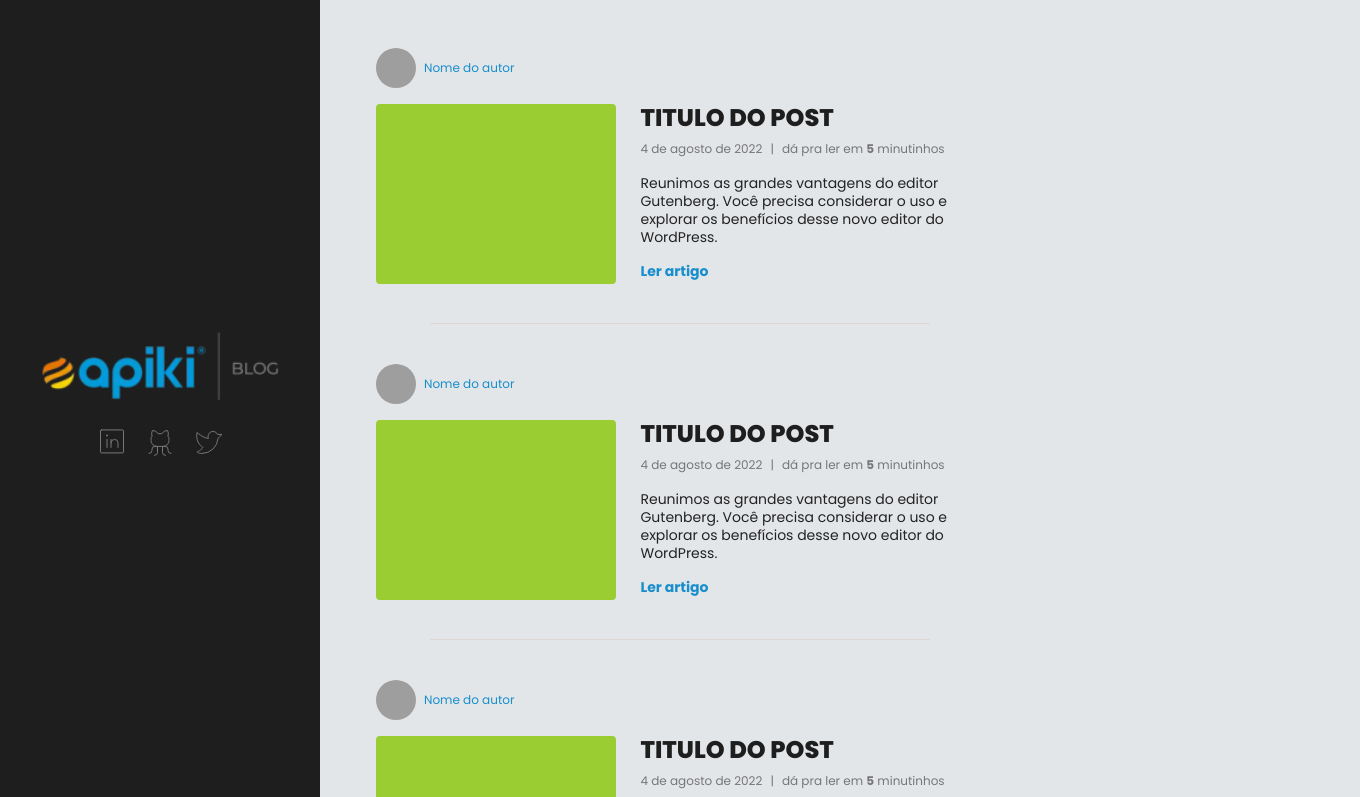
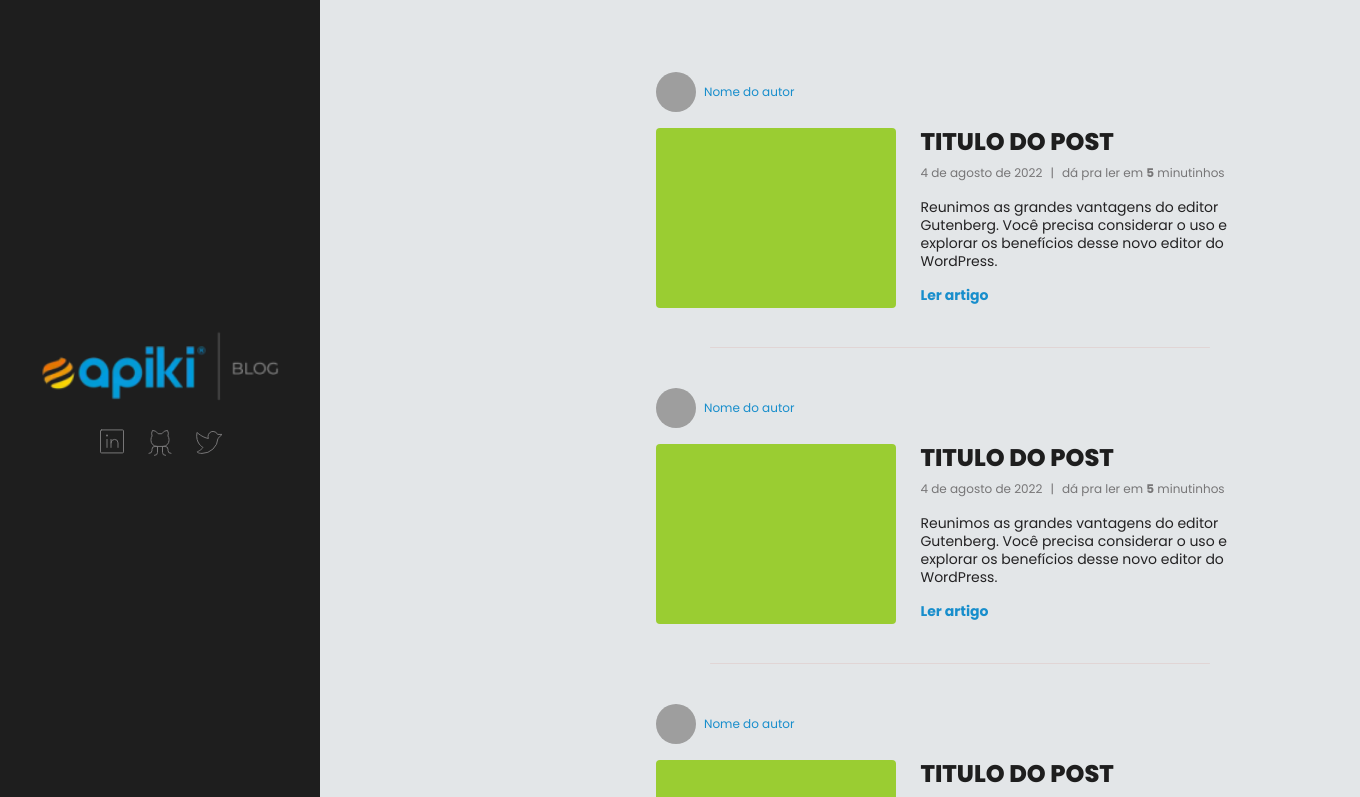
Before and after one commit to Apiki/front-end-challenge, a Next.js app: page / in a window 1280 px wide. Shown: the top 797 px of the page, 1360 px wide, since content can reach past the window. Built offline with nearby package versions, Linux system fonts and the light colour scheme; grey boxes are pictures that could not be loaded.

Commit message:
feat(components): create PageLayout component

```diff
--- /dev/null
+++ b/src/components/PageLayout/index.jsx
@@ -0,0 +1,11 @@
+import {
+  Page
+} from './style';
+
+export function PageLayout({children}) {
+  return(
+    <Page>
+      {children}
+    </Page>
+  );
+}
--- /dev/null
+++ b/src/components/PageLayout/style.js
@@ -0,0 +1,33 @@
+import styled from "styled-components";
+import { device } from "@/styles/devices";
+
+export const Page = styled.div`
+  width: 100%;
+
+  position: absolute;
+  top: 18rem;
+  z-index: -1;
+
+  ${device.tablet} {
+    top: 20rem;
+    gap: 4rem;
+
+    padding: 2.4rem 9.6rem;
+    max-width: 72rem;
+  }
+
+  ${device.laptop} {
+    max-width: 72%;
+    top: 2.4rem;
+    left: 28rem;
+    right: 4rem;
+  }
+
+  ${device.laptopL} {
+    max-width: 90rem;
+  }
+
+  ${device.desktop} {
+    left: 80rem;
+  }
+`;
--- a/src/pages/_app.js
+++ b/src/pages/_app.js
@@ -1,7 +1,9 @@
 import Head from "next/head";
 import { Poppins } from "@next/font/google";
 import { GlobalStyles } from "@/styles/GlobalStyles";
+
 import { Header } from "@/components/Header";
+import { PageLayout } from "@/components/PageLayout";
 
 const poppinsFont = Poppins({
   weight: ['100', '200', '300', '400', '500', '600', '700', '800', '900'],
@@ -19,7 +21,9 @@ export default function App({ Component, pageProps }) {
       <GlobalStyles />
       <main className={poppinsFont.className}>
         <Header />
-        <Component {...pageProps} />
+        <PageLayout>
+          <Component {...pageProps} />
+        </PageLayout>
       </main>
     </>
   );
```
